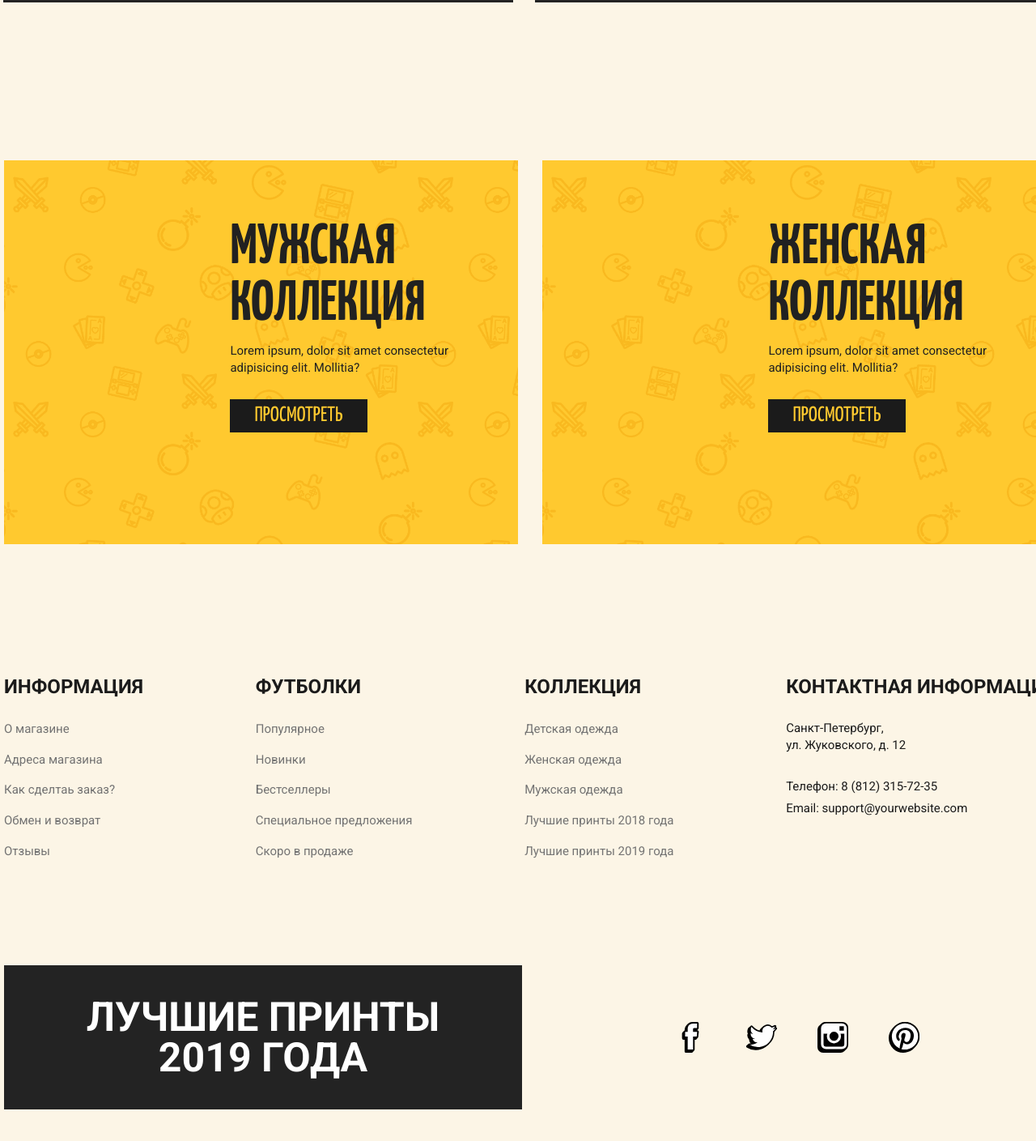
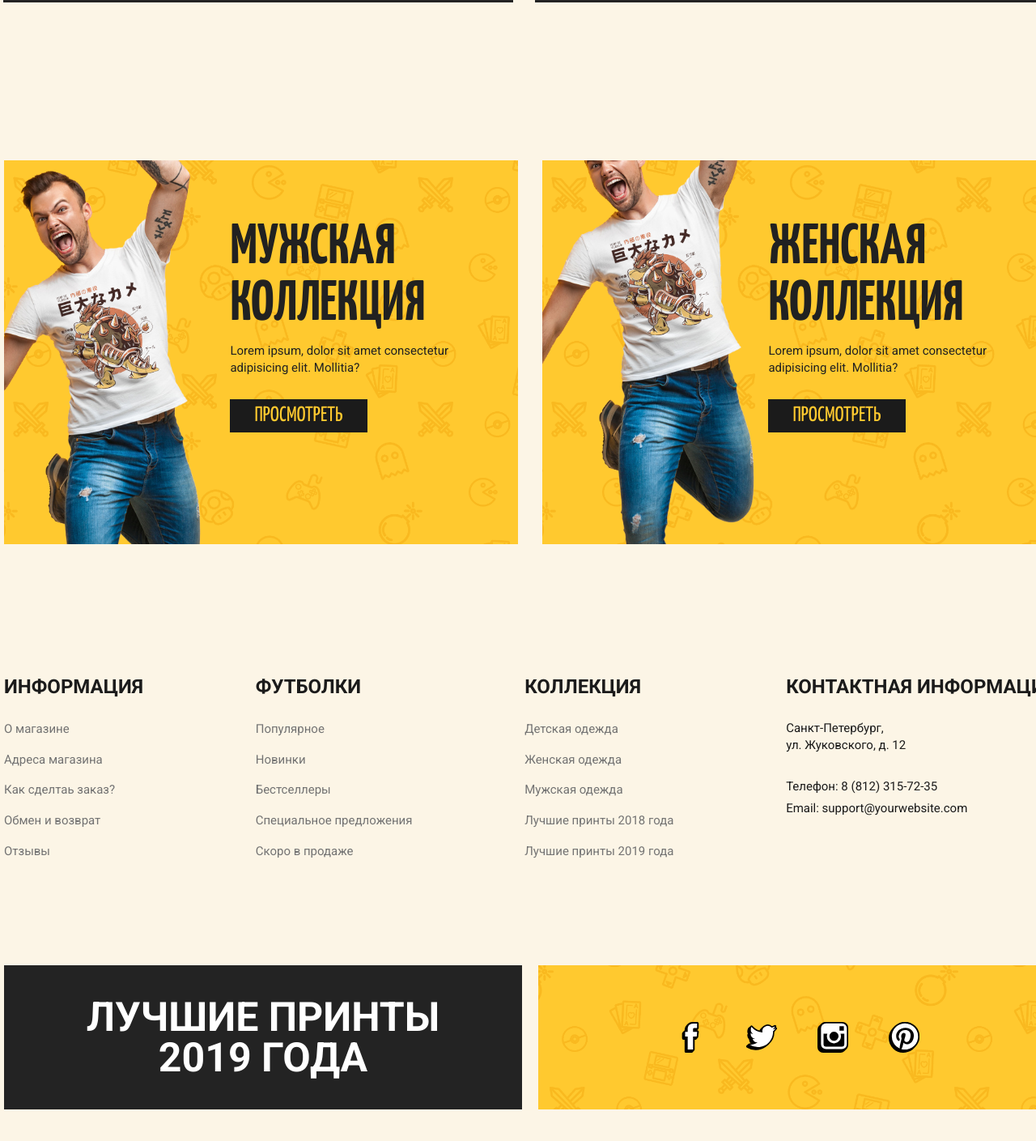
Before and after one commit to ilnuramirov/lost-shirt, a plain HTML site: page index.html in a window 1280 px wide. Shown: the part 1600-3009 px from the top of the page at 81% size. Drawn offline with nearby package versions, Linux system fonts and the light colour scheme; the site is published under a folder, as on GitHub Pages, so addresses that start at the root find nothing.

Commit message:
css link

```diff
--- a/main.css
+++ b/main.css
@@ -441,10 +441,10 @@ position: relative;
     background: center center / contain no-repeat;
     }
     .collections__item--type-guys:before {
-    background-image: url('/img/collections/collection_man.png');
+    background-image: url('./img/collections/collection_man.png');
     }
     .collections__item--type-girls:before {
-    background-image: url('/img/collections/collection_man.png');
+    background-image: url('./img/collections/collection_man.png');
     top: -31%;
     width: 80%;
     left: -25%;
@@ -557,7 +557,7 @@ line-height: 1;
 }
 .extras__col-socials {
 height: 100%;
-background: url('/img/bg/pattern.png') center center / 500px;
+background: url('./img/bg/pattern.png') center center / 500px;
 display: flex;
 align-items: center;
 justify-content: center;
```
